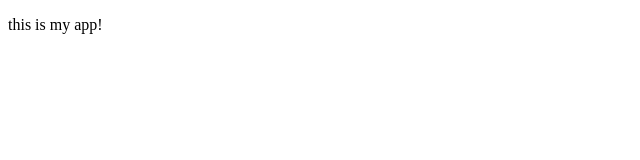
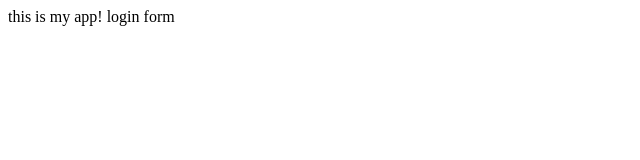
Before and after one commit to damilareD224/my-app-sample, a plain HTML site: page index.html in a window 1280 px wide. Shown: the whole page, without its empty margins (0-640 px from the left). Drawn offline with Linux system fonts and the light colour scheme.

```diff
--- a/index.html
+++ b/index.html
@@ -7,6 +7,7 @@
     <title> My App</title>
 </head>
 <body>
-    <p>this is my app!</p>
+    this is my app!
+    login form
 </body>
 </html>
```
Also changed, not shown: 1 other file.
